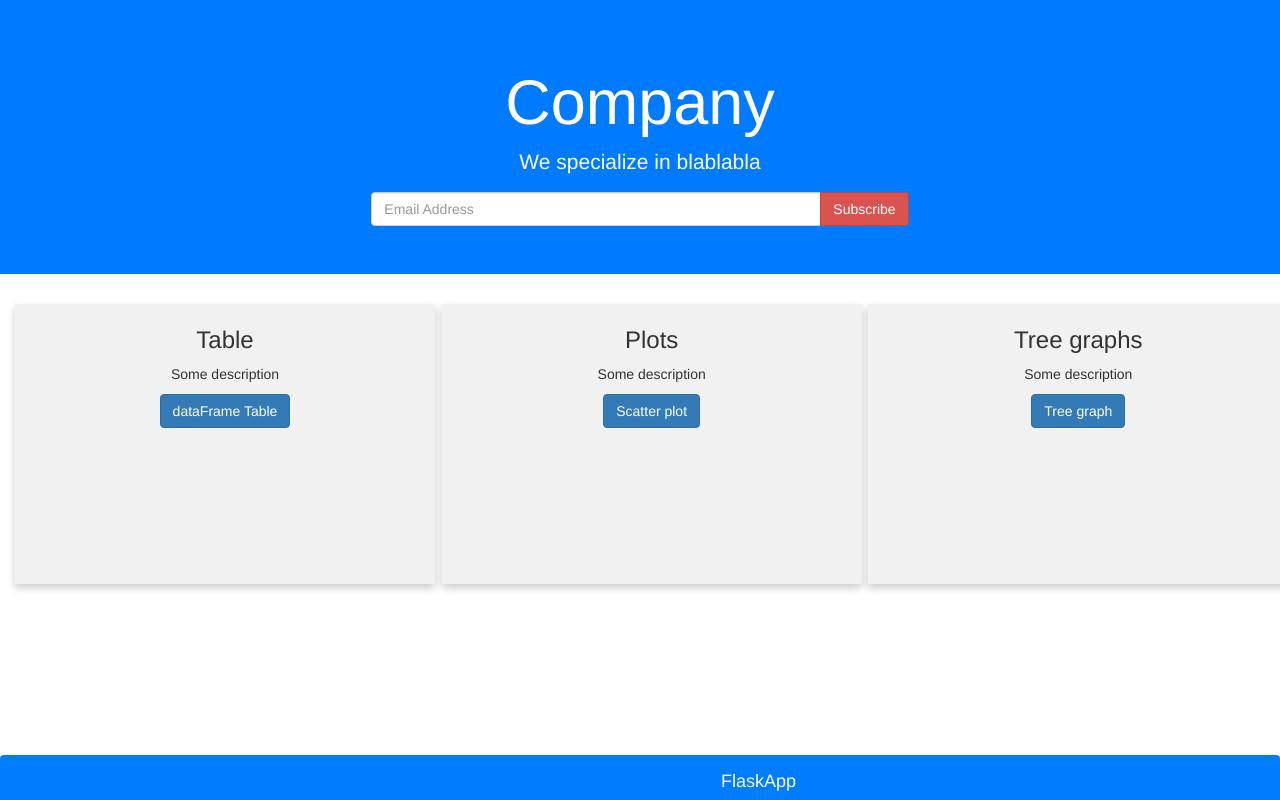
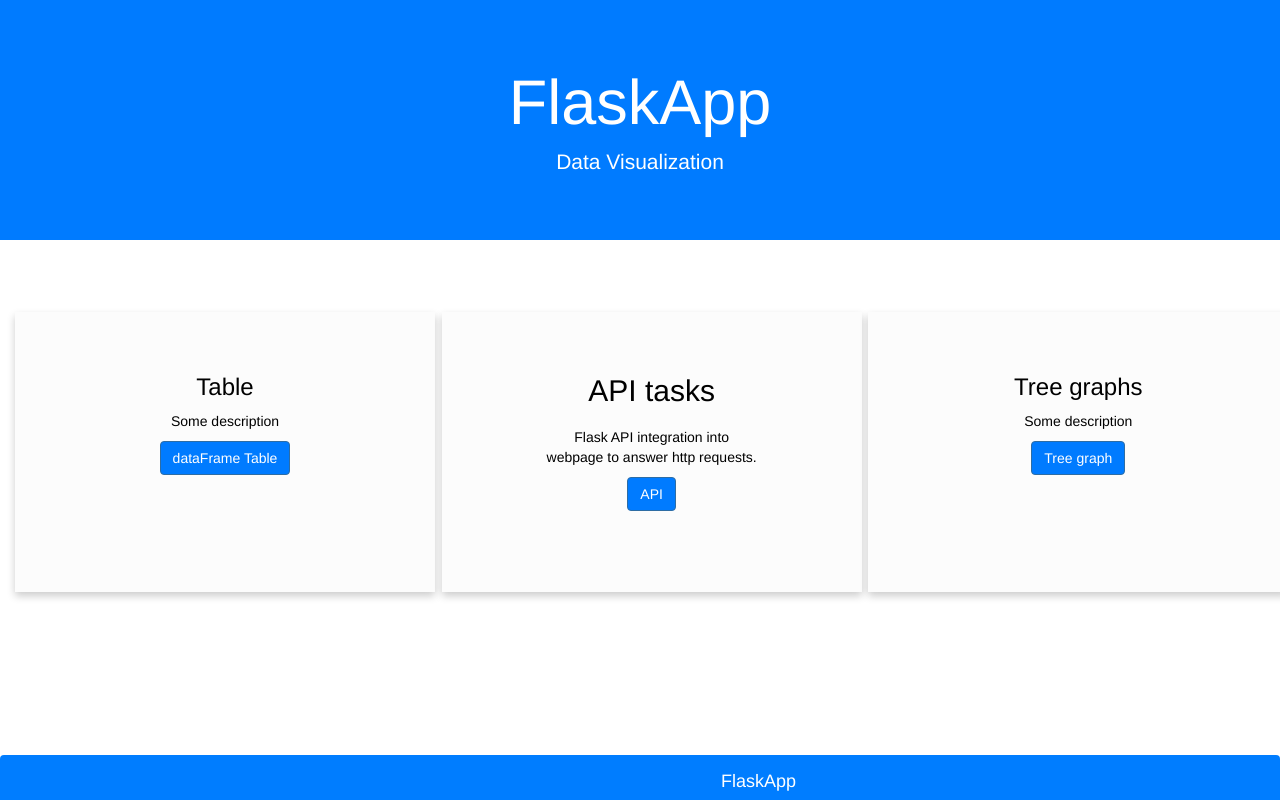
Before and after one commit to DanielMtz47/FlaskApp, a Flask app: page / in a window 1280 px wide. Run offline with Flask 2, Linux system fonts and the light colour scheme; some libraries are stand-ins or nearby versions.

Commit message:
api integration on website

```diff
--- a/FlaskApp/FlaskApp/routes.py
+++ b/FlaskApp/FlaskApp/routes.py
@@ -1,6 +1,8 @@
 from FlaskApp import app
+from flask import request, redirect, url_for
 from flask import render_template
 import os, json
+import requests
 
 import pandas as pd
 import plotly
@@ -31,15 +33,18 @@ def dataPage():
     {'id': 3, 'name': 'Ángel', 'age': '25', 'height': 1.74}]
     return render_template("test.html",  name = "Username", items = items)
 
-@app.route("/plot")
-def plot():
-    df = px.data.iris()
-    fig = px.scatter(df, x="sepal_width", y="sepal_length", color="species",
-                    size='petal_length', hover_data=['petal_width'])
-    return render_template("plot.html",  name = "Username", graph = getGraph(fig))
+@app.route("/tasks")
+def tasks():
+    return render_template("tasks.html")
+
+@app.route("/tasks/subnetRequest" , methods = ['POST', 'GET'])
+def subnetAPICall():
+    ip = request.form['ip']
+    getRequest = requests.get(f'http://localhost:5000/getSubnet/{ip}')
+    print(getRequest.json())
+    return render_template("tasks.html", subnet = getRequest.json()["subnet"])
 
 # *********************************************************************************************
-
 def getGraph(fig):
     fig.update_layout(paper_bgcolor="rgb(0,0,0,0)",
                       legend = dict(bgcolor = "rgb(252, 252, 252)"),
--- a/FlaskApp/FlaskApp/static/css/home2.css
+++ b/FlaskApp/FlaskApp/static/css/home2.css
@@ -11,13 +11,20 @@ color: #fff;
  .card {
     box-shadow: 0 4px 8px 0 rgba(0, 0, 0, 0.2);
     text-align: center;
-    background-color: #f1f1f1;
+    background-color: rgb(252, 252, 252);
+    color: black;
     height: 20em;
     width: 30em;
-    padding: 3px;
     margin: auto;
+    vertical-align: middle;
+    margin-top:  3em;
+    padding-top: 3em;
   }
 
+  .card a{
+    background-color: rgb(0,123,255);
+    color: white;
+  }
   .navbar {
     background-color: rgb(0, 125, 255);
     overflow: hidden;
--- a/FlaskApp/FlaskApp/templates/home2.html
+++ b/FlaskApp/FlaskApp/templates/home2.html
@@ -1,8 +1,7 @@
 <!DOCTYPE html>
 <html lang="en">
 <head>
-  <!-- Theme Made By www.w3schools.com - No Copyright -->
-  <title>Bootstrap Theme Company Page</title>
+  <title>FlaskApp</title>
   <meta charset="utf-8">
   <meta name="viewport" content="width=device-width, initial-scale=1">
   <link rel="stylesheet" href="https://maxcdn.bootstrapcdn.com/bootstrap/3.4.1/css/bootstrap.min.css">
@@ -13,16 +12,9 @@
 <body>
 
 <div class="jumbotron text-center">
-  <h1>Company</h1>
-  <p>We specialize in blablabla</p>
-  <form class="form-inline">
-    <div class="input-group">
-      <input type="email" class="form-control" size="50" placeholder="Email Address" required>
-      <div class="input-group-btn">
-        <button type="button" class="btn btn-danger">Subscribe</button>
-      </div>
-    </div>
-  </form>
+  <h1>FlaskApp</h1>
+  <p>Data Visualization</p>
+
 </div>
 
 <div class="container-fluid text-center">
@@ -37,9 +29,10 @@
 
       <div class="col-sm-4">
         <div class="card">
-          <h3>Plots</h3>
-          <p>Some description</p>
-          <a href="{{ url_for('plot') }}" class="btn btn-primary">Scatter plot</a>
+          <h2>API tasks</h2>
+          <p style="padding-top: 10px;"> Flask API integration into
+            <br> webpage to answer http requests.</p>
+          <a href="{{ url_for('tasks') }}" class="btn btn-primary">API</a>
         </div>
       </div>
 
--- a/FlaskApp/FlaskApp/templates/test.html
+++ b/FlaskApp/FlaskApp/templates/test.html
@@ -11,6 +11,7 @@
 <div class= "main">
   <h1 style="text-align: center; padding-top: 1em; padding-bottom: 1em;">Hello, {{name}}!</h1>
 </div>
+
 
 <table class="table thead-light">
     <thead class="table-dark">
```
Also changed, not shown: FlaskApp/FlaskApp/static/css/plot.css (deleted, +0 -10 lines), FlaskApp/FlaskApp/static/css/tasks.css (added, +20 -0 lines), FlaskApp/FlaskApp/templates/plot.html (deleted, +0 -17 lines), FlaskApp/FlaskApp/templates/tasks.html (added, +37 -0 lines), 1 other file.
